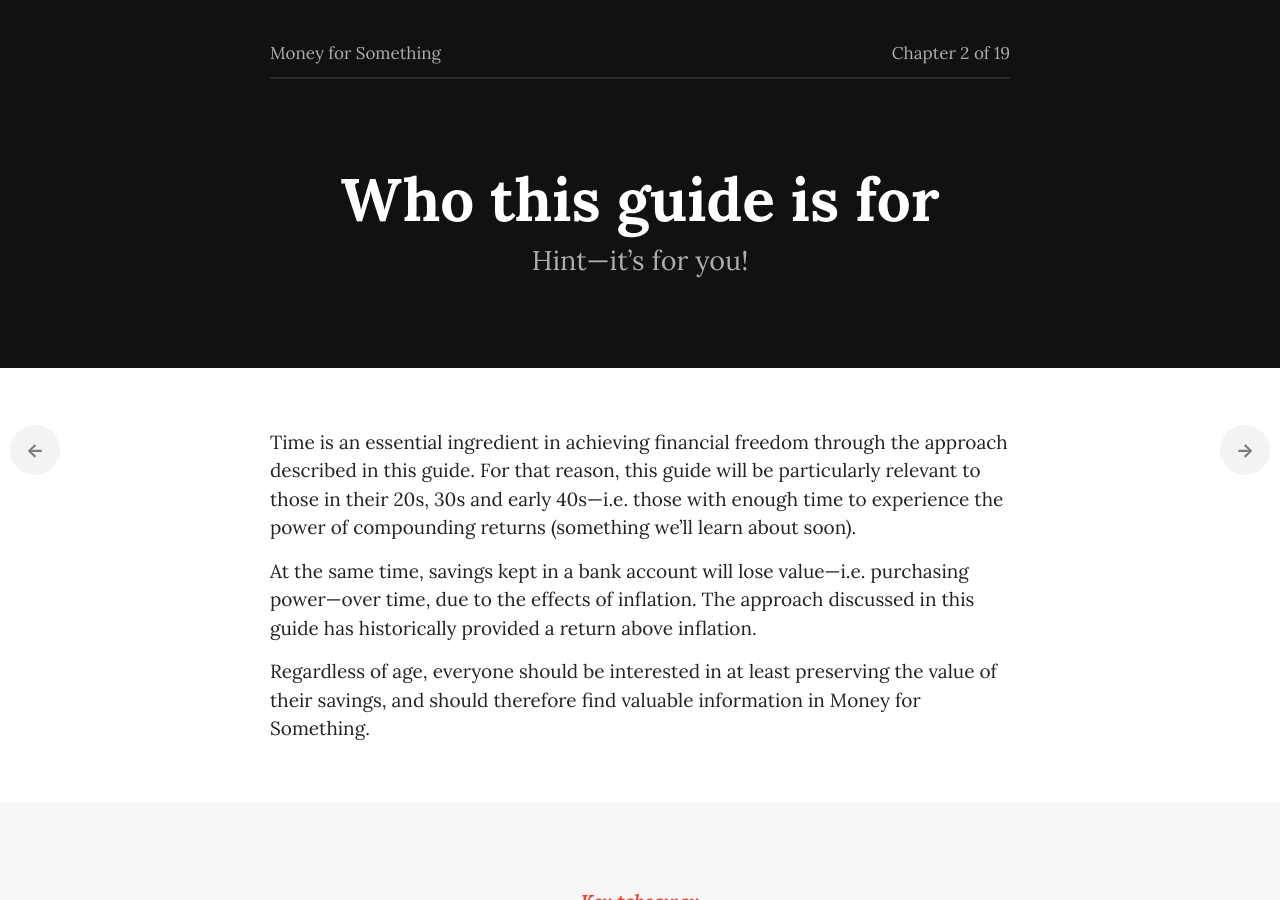
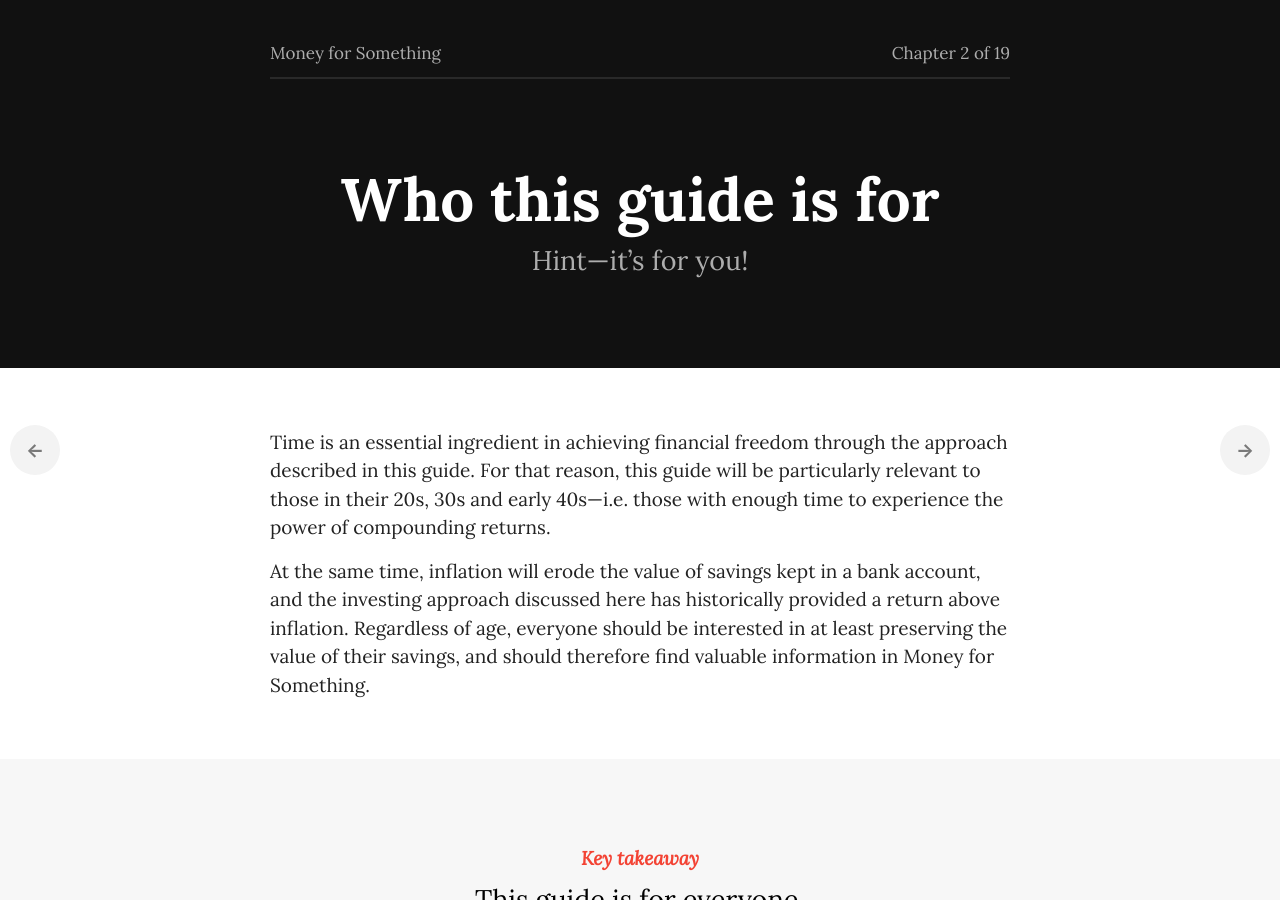
Before and after one commit to dafacto/moneyforsomething, a Jekyll site: the page built from _chapters/02_who_this_guide_is_for.md, in a window 1280 px wide and 900 px high. Built offline with Jekyll 4.4.1, drawn with Linux system fonts in a browser that asks for light colours; some web fonts are replaced; a script that is not in the unit is left out.

Commit message:
Chapter 2 tweak

```diff
--- a/_chapters/02_who_this_guide_is_for.md
+++ b/_chapters/02_who_this_guide_is_for.md
@@ -9,8 +9,6 @@ takeaway: This guide is for everyone.
 intro: Hint—it’s for you!
 ---
 
-Time is an essential ingredient in achieving financial freedom through the approach described in this guide. For that reason, this guide will be particularly relevant to those in their 20s, 30s and early 40s—i.e. those with enough time to experience the power of compounding returns (something we’ll learn about soon).
+Time is an essential ingredient in achieving financial freedom through the approach described in this guide. For that reason, this guide will be particularly relevant to those in their 20s, 30s and early 40s—i.e. those with enough time to experience the power of compounding returns.
 
-At the same time, savings kept in a bank account will lose value—i.e. purchasing power—over time, due to the effects of inflation. The approach discussed in this guide has historically provided a return above inflation.
-
-Regardless of age, everyone should be interested in at least preserving the value of their savings, and should therefore find valuable information in Money for Something.
+At the same time, inflation will erode the value of savings kept in a bank account, and the investing approach discussed here has historically provided a return above inflation. Regardless of age, everyone should be interested in at least preserving the value of their savings, and should therefore find valuable information in Money for Something.
```
